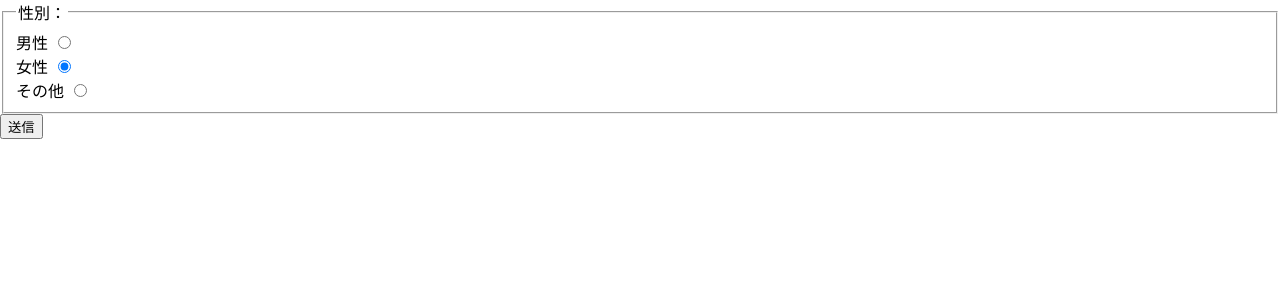
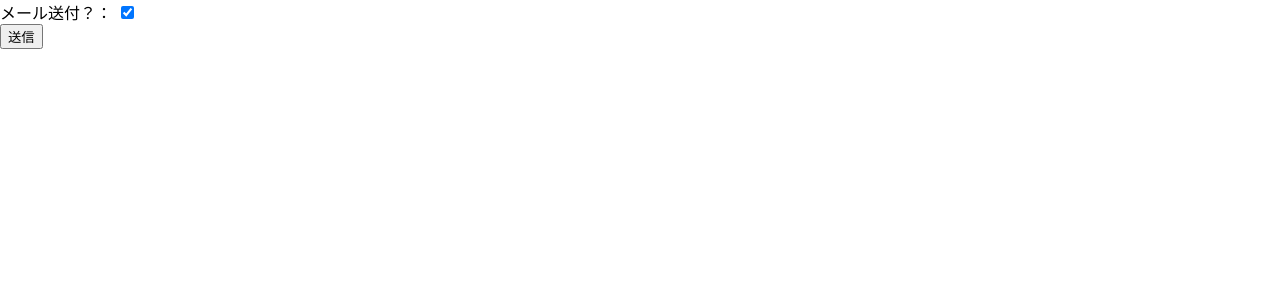
Before and after one commit to nekketsu2010/quick-react, a React (Create React App) app: page / in a window 1280 px wide. Shown: the top 300 px of the page. Built offline with nearby package versions, Linux system fonts and the light colour scheme.

Commit message:
feature: 単一チェックボックスを作成した。

```diff
--- /dev/null
+++ b/src/MyCheck.js
@@ -0,0 +1,27 @@
+import { useState } from "react";
+
+export default function MyCheck() {
+    // b. Stateを初期化
+    const [form, setForm] = useState({
+        send: true
+    });
+    // c. チェックボックス変更時にチェック状態をStateに反映
+    function handleChangeCheck(e) {
+        setForm({
+            ...form,
+            [e.target.name]: e.target.checked
+        });
+    }
+    // [送信]ボタンをクリック時にチェック状態をログ出力
+    function show() {
+        console.log(`メール送付：${form.send ? '有効':'無効'}`);
+    }
+    // a. 単一のチェックボックスを生成
+    return (
+        <form>
+            <label htmlFor="send"> メール送付？： </label>
+            <input id="send" name="send" type="checkbox" checked={form.send} onChange={handleChangeCheck} /><br />
+            <button type="button" onClick={show}> 送信 </button>
+        </form>
+    );
+}
--- a/src/index.js
+++ b/src/index.js
@@ -2,12 +2,12 @@ import React from 'react';
 import ReactDOM from 'react-dom/client';
 import './index.css';
 import reportWebVitals from './reportWebVitals';
-import MyRadio from './MyRadio';
+import MyCheck from './MyCheck';
 
 const root = ReactDOM.createRoot(document.getElementById('root'));
 
 root.render(
-  <MyRadio />
+  <MyCheck />
 );
 
 // If you want to start measuring performance in your app, pass a function
```
